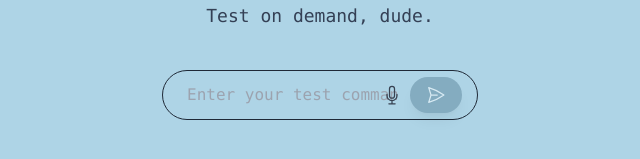
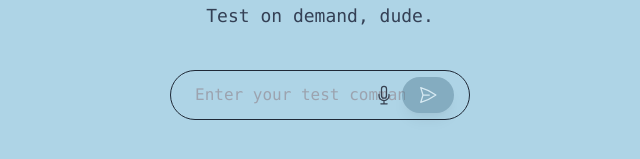
Before and after one commit to nelceb/todd-automation, a Next.js app in the folder frontend/: page / in a window 1280 px wide. Shown: the part 449-608 px from the top of the page, without its empty margins (320-960 px from the left). Built offline with nearby package versions, Linux system fonts and the light colour scheme.

Commit message:
fix: reduce input padding-right from pr-20 to pr-16 to show full placeholder text in both states

```diff
--- a/frontend/app/components/ChatInterface.tsx
+++ b/frontend/app/components/ChatInterface.tsx
@@ -475,7 +475,7 @@ export default function ChatInterface({ githubToken, messages: externalMessages,
                     value={input}
                     onChange={(e) => setInput(e.target.value)}
                     placeholder="Enter your test command..."
-                    className="w-full pr-20 pl-6 py-3 text-base border border-gray-600/60 rounded-full focus:outline-none focus:border-gray-800 transition-all duration-300 font-mono"
+                    className="w-full pr-16 pl-6 py-3 text-base border border-gray-600/60 rounded-full focus:outline-none focus:border-gray-800 transition-all duration-300 font-mono"
               style={{ color: '#344055', backgroundColor: 'transparent' }}
                     disabled={isLoading}
                   />
@@ -920,7 +920,7 @@ export default function ChatInterface({ githubToken, messages: externalMessages,
                 value={input}
                 onChange={(e) => setInput(e.target.value)}
               placeholder="Enter your test command..."
-              className="w-full pr-20 pl-6 py-3 text-base border border-gray-600/60 rounded-full focus:outline-none focus:border-gray-800 transition-all duration-300 font-mono"
+              className="w-full pr-16 pl-6 py-3 text-base border border-gray-600/60 rounded-full focus:outline-none focus:border-gray-800 transition-all duration-300 font-mono"
               style={{ color: '#344055', backgroundColor: 'transparent' }}
                 disabled={isLoading}
               />
```
